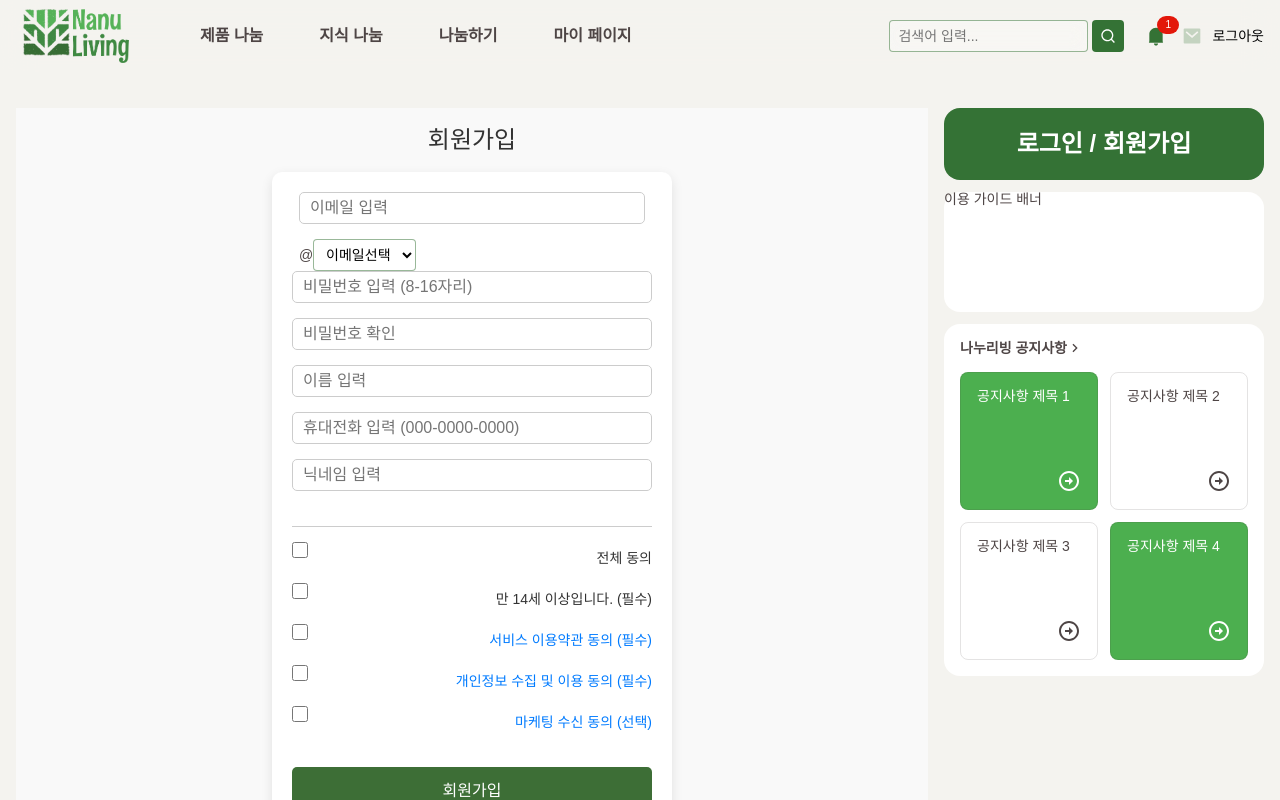
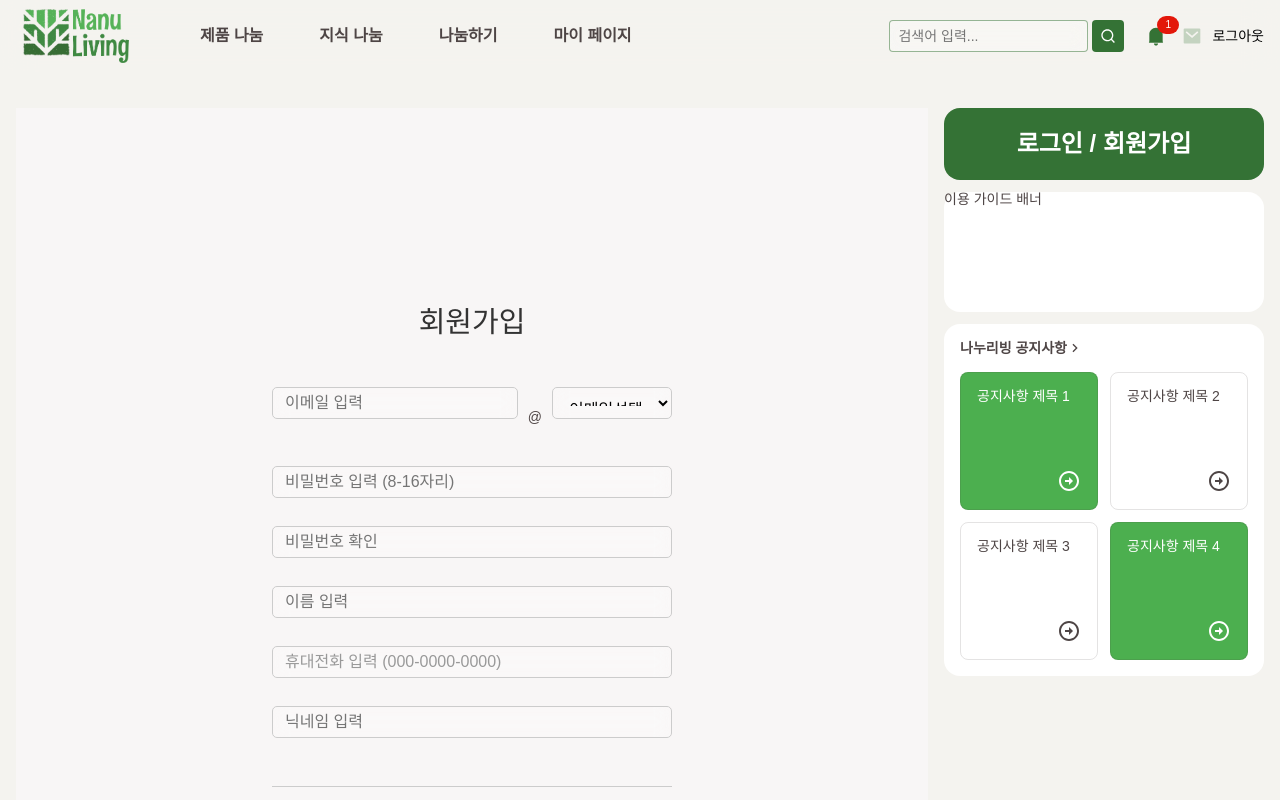
Before and after one commit to prgrms-fe-devcourse/NFE1_2_SharingLiving, a React (Vite) app in the folder shareliving-front/: page /signup in a window 1280 px wide. Shown: the top 800 px of the page. Built offline with nearby package versions, Linux system fonts and the light colour scheme; no server answers; a web font is replaced by a local one.

Commit message:
카카오톡 연동완료

```diff
--- a/shareliving-front/package.json
+++ b/shareliving-front/package.json
@@ -22,7 +22,7 @@
     "@eslint/js": "^9.9.0",
     "@types/react": "^18.3.3",
     "@types/react-dom": "^18.3.0",
-    "@vitejs/plugin-react": "^4.3.1",
+    "@vitejs/plugin-react": "^4.3.2",
     "css-loader": "^7.1.2",
     "eslint": "^9.9.0",
     "eslint-plugin-react": "^7.35.0",
--- a/shareliving-front/src/App.jsx
+++ b/shareliving-front/src/App.jsx
@@ -20,6 +20,7 @@ import { AppProvider } from './context/AppContext'; // Context import
 import Login from './components/authentication/component/Login';
 import Signup from './components/authentication/component/Signup';
 import FindAccountInfo from './components/authentication/component/FindAccountInfoPopup';
+import KakaoCallback from './components/authentication/utils/service/kakaoCallback';
 /*
   주석 규칙
 
@@ -119,7 +120,7 @@ const baseRouter = createBrowserRouter([
       },
       {
         path: '/auth/kakao/callback',
-        element: <Login />,
+        element: <KakaoCallback />,
         errorElement: <div>로그인에 실패했습니다.</div>,
       },
       {
@@ -132,6 +133,7 @@ const baseRouter = createBrowserRouter([
         element: <FindAccountInfo />,
         errorElement: <div>회원가입에 실패했습니다.</div>,
       },
+
       // 필요한 경로를 추가
     ],
   },
--- a/shareliving-front/src/components/MainSidebar.jsx
+++ b/shareliving-front/src/components/MainSidebar.jsx
@@ -1,3 +1,4 @@
+import { Link } from 'react-router-dom';
 const SideBarContent = (isLogged) => { // 로그인 상태에 따른 사이드 바 내용 표시 (나중에 별도 컴포넌트화 해야 함)
     if (isLogged === true) {
         return (
@@ -9,10 +10,11 @@ const SideBarContent = (isLogged) => { // 로그인 상태에 따른 사이드
 
     return (
         <div>
-            <button type="button" id="btnSideLogin" title="로그인 / 회원가입"> { /** 임시 엘리먼트 - 라우터 링크로 바꿔야 함 */ }
-                로그인 / 회원가입
-            </button>
-        </div>
+            <Link to="/login" className="button-style" id="btnSideLogin" title="로그인 / 회원가입">
+             로그인 / 회원가입
+            </Link>
+            </div>
+
     );
 }
 
--- a/shareliving-front/src/components/UserControlls.jsx
+++ b/shareliving-front/src/components/UserControlls.jsx
@@ -1,7 +1,36 @@
+import React, { useState } from 'react';
+import { useNavigate } from 'react-router-dom';
+import axios from 'axios';
+
+const API_BASE_URL = "https://kdt.frontend.5th.programmers.co.kr:5003"; // API 기본 URL 확인
+
 const UserControlls = () => {
+    const [isLoading, setIsLoading] = useState(false);
+    const [message, setMessage] = useState('');
+    const navigate = useNavigate();
+
     const { notifications, messages } = {
         notifications: [1],
         messages: []
+    };
+
+    const handleLogout = async () => {
+        setIsLoading(true);
+        try {
+            const token = localStorage.getItem('Token');
+            await axios.post(`${API_BASE_URL}/logout`, {}, {
+                headers: { Authorization: `Bearer ${token}` }
+            });
+            localStorage.removeItem('Token');
+            setMessage("");
+            // 로그아웃 후 상태 업데이트 또는 리다이렉션
+            navigate('/'); // 홈페이지로 리다이렉트
+        } catch (error) {
+            console.error("Logout error:", error);
+            setMessage("로그아웃 중 오류가 발생했습니다.");
+        } finally {
+            setIsLoading(false);
+        }
     };
 
     return (
@@ -27,12 +56,20 @@ const UserControlls = () => {
                     </button>
                 </div>
 
-                <button type="button" id="btnHeaderLogout" className="button-with-icon front" title="로그아웃">
-                    로그아웃
+      <button
+                    type="button"
+                    id="btnHeaderLogout"
+                    className="button-with-icon front"
+                    title="로그아웃"
+                    onClick={handleLogout}
+                    disabled={isLoading}
+                >
+                    {isLoading ? "처리 중..." : "로그아웃"}
                 </button>
             </div>
+            {message && <p className="info-message">{message}</p>}
         </div>
-    );
+    )
 };
 
 export default UserControlls;
--- a/shareliving-front/src/components/authentication/component/Login.jsx
+++ b/shareliving-front/src/components/authentication/component/Login.jsx
@@ -6,8 +6,15 @@ import "../scss/Login.scss";
 import Google from "../../../public/img/Google.png"
 import MainLogo from "../../../public/img/MainLogo.png"
 import naver from "../../../public/img/naver.png"
+import kakaoIcon from "../../../public/img/kakao.png";
+import axios from "axios";
 
 const API_BASE_URL = "https://kdt.frontend.5th.programmers.co.kr:5003";
+
+
+const KAKAO_CLIENT_ID = import.meta.env.VITE_APP_KAKAO_CLIENT_ID;
+const KAKAO_REDIRECT_URI = import.meta.env.VITE_APP_KAKAO_REDIRECT_URI;
+const link = `https://kauth.kakao.com/oauth/authorize?client_id=${KAKAO_CLIENT_ID}&redirect_uri=${encodeURIComponent(KAKAO_REDIRECT_URI)}&response_type=code`;
 
 const Login = () => {
   const navigate = useNavigate();
@@ -64,6 +71,12 @@ const Login = () => {
     console.log("Naver login not implemented yet");
   };
 
+  const handleKakaoLogin = () => {
+    window.location.href = link;
+
+
+  };
+
   return (
     <div className="login-container">
       <main className="login-content">
@@ -94,7 +107,9 @@ const Login = () => {
             <Link to="/signup">회원가입</Link>
           </div>
           <div className="social-login">
-            <Kakao />
+            <a onClick={handleKakaoLogin} className="kakao-login-button">
+              <img src={kakaoIcon} alt="kakaoIcon" className="google-icon" />
+            </a>
             <a onClick={handleGoogleLogin} className="google-login-button">
               <img src={Google} alt="Google" className="google-icon" />
             </a>
--- a/shareliving-front/src/components/authentication/scss/Signup.scss
+++ b/shareliving-front/src/components/authentication/scss/Signup.scss
@@ -2,31 +2,43 @@
   display: flex;
   flex-direction: column;
   align-items: center;
-  padding: 20px;
-  background-color: #f9f9f9;
+  padding: 200px;
+  background-color: #f8f6f6;
   min-height: 100vh;
 
   h2 {
-    margin-bottom: 20px;
-    font-size: 24px;
+    margin-bottom: 50px;
+    font-size: 29px;
     color: #333;
   }
 
   .signup-form {
-    display: flex;
-    flex-direction: column;
-    align-items: center;
     width: 100%;
     max-width: 400px;
-    padding: 20px;
-    background-color: #ffffff;
-    border-radius: 10px;
-    box-shadow: 0 4px 12px rgba(0, 0, 0, 0.1);
 
-    input {
+    .email-input {
+      display: flex;
+      gap: 10px;
+      margin-bottom: 19px;
+
+      input[type="text"] {
+        flex: 1;
+      }
+
+      span {
+        display: flex;
+        align-items: center;
+      }
+
+      select {
+        width: 120px;
+      }
+    }
+
+    input, select {
       width: 100%;
-      padding: 10px;
-      margin-bottom: 15px;
+      padding: 12px;
+      margin-bottom: 28px;
       border: 1px solid #ccc;
       border-radius: 5px;
       font-size: 16px;
@@ -37,47 +49,35 @@
       }
     }
 
+    input[type="tel"] {
+      &::placeholder {
+        color: #999;
+      }
+    }
+
     .terms-container {
       width: 100%;
       margin: 20px 0;
       border-top: 1px solid #ccc;
       padding-top: 15px;
 
-      .all-terms {
+      .all-terms, div {
         display: flex;
         align-items: center;
-        justify-content: space-between;
         margin-bottom: 10px;
 
         label {
           font-size: 14px;
           color: #333;
           cursor: pointer;
+          margin-left: 10px;
+          flex: 1;
         }
 
         input[type='checkbox'] {
           width: 16px;
           height: 16px;
-          margin-right: 10px;
-        }
-      }
-
-      div {
-        display: flex;
-        align-items: center;
-        justify-content: space-between;
-        margin-bottom: 10px;
-
-        label {
-          font-size: 14px;
-          color: #333;
-          cursor: pointer;
-        }
-
-        input[type='checkbox'] {
-          width: 16px;
-          height: 16px;
-          margin-right: 10px;
+          margin: 0;
         }
 
         a {
@@ -114,4 +114,9 @@
       }
     }
   }
+
+  .error-message {
+    color: red;
+    margin-top: 10px;
+  }
 }
--- /dev/null
+++ b/shareliving-front/src/components/authentication/utils/service/Kakao.jsx
@@ -0,0 +1,60 @@
+import React from 'react';
+import axios from 'axios';
+import kakaoIcon from "../../../../public/img/kakao.png";
+
+const KAKAO_CLIENT_ID = import.meta.env.VITE_APP_KAKAO_CLIENT_ID;
+const KAKAO_REDIRECT_URI = import.meta.env.VITE_APP_KAKAO_REDIRECT_URI;
+const link = `https://kauth.kakao.com/oauth/authorize?client_id=${KAKAO_CLIENT_ID}&redirect_uri=${encodeURIComponent(KAKAO_REDIRECT_URI)}&response_type=code`;
+
+const Kakao = () => {
+  const handleKakaoLogin = () => {
+    window.location.href = link;
+  };
+
+  const handleKakaoCallback = async (code) => {
+    try {
+      const tokenResponse = await axios.post(
+        "https://kauth.kakao.com/oauth/token",
+        new URLSearchParams({
+          grant_type: "authorization_code",
+          client_id: KAKAO_CLIENT_ID,
+          redirect_uri: KAKAO_REDIRECT_URI,
+          code: code,
+        }),
+        {
+          headers: {
+            "Content-Type": "application/x-www-form-urlencoded",
+          },
+        }
+      );
+
+      console.log("Access Token:", tokenResponse.data.access_token);
+      getUserInfo(tokenResponse.data.access_token);
+    } catch (error) {
+      console.error("Access Token 요청 실패:", error);
+    }
+  };
+
+  const getUserInfo = async (token) => {
+    try {
+      const response = await axios.get("https://kapi.kakao.com/v2/user/me", {
+        headers: {
+          Authorization: `Bearer ${token}`,
+        },
+      });
+      console.log("User Info:", response.data);
+    } catch (error) {
+      console.error("사용자 정보 요청 실패:", error);
+    }
+  };
+
+  return (
+    <div>
+      <a onClick={handleKakaoLogin} className="kakao-login-button">
+        <img src={kakaoIcon} alt="Kakao" className="kakao-icon" />
+      </a>
+    </div>
+  );
+};
+
+export default Kakao;
--- a/shareliving-front/src/components/authentication/utils/service/apiUtil.jsx
+++ b/shareliving-front/src/components/authentication/utils/service/apiUtil.jsx
@@ -54,7 +54,7 @@ export const logout = async () => {
 export const getAuthUser = async () => {
   const token = localStorage.getItem('Token');
   if (!token) {
-    throw new Error('No auth token found');
+    // throw new Error('No auth token found');
   }
 
   try {
--- a/shareliving-front/vite.config.js
+++ b/shareliving-front/vite.config.js
@@ -13,7 +13,6 @@ export default defineConfig({
       '/kakao-api': {
         target: 'https://kauth.kakao.com',
         changeOrigin: true,
-        secure: true,
         rewrite: (path) => path.replace(/^\/kakao-api/, ''),
         configure: (proxy, _options) => {
           proxy.on('error', (err, _req, _res) => {
```
Also changed, not shown: shareliving-front/src/components/authentication/utils/service/kakaoCallback.jsx (added, +84 -0 lines), shareliving-front/src/components/authentication/utils/service/Google.jsx (added), shareliving-front/src/components/authentication/utils/service/Naver.jsx (added), shareliving-front/src/public/img/email.png (added), 1 other file (tests, documents, lock files or other folders).
